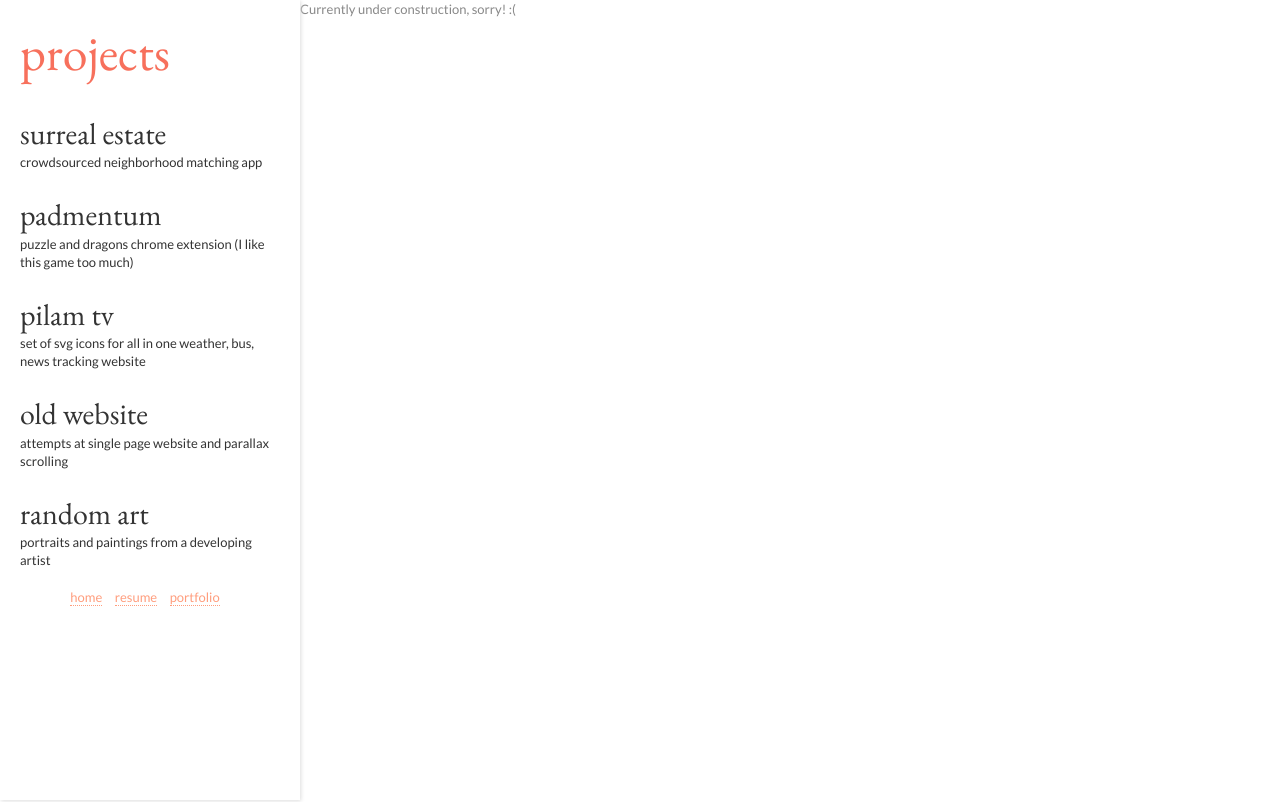
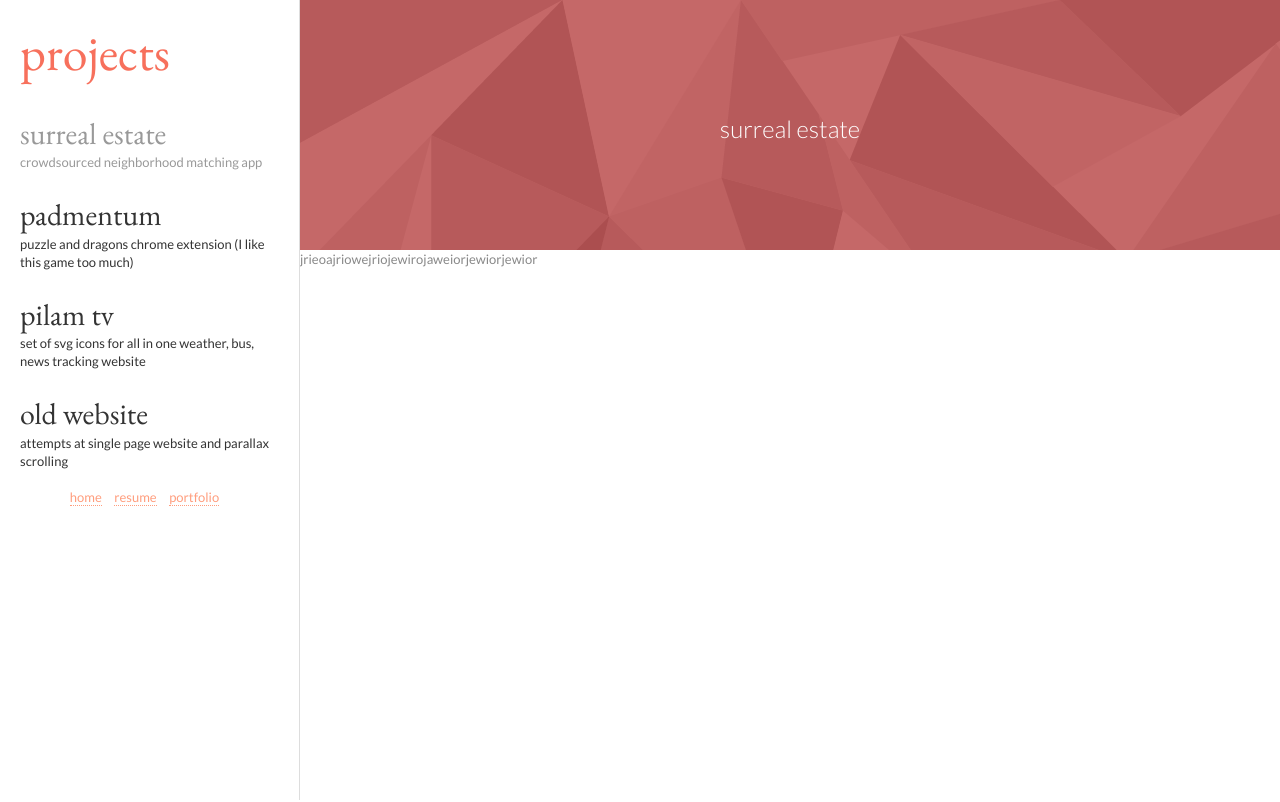
Before and after one commit to jodiechen/jodiechen.me, a plain HTML site: page projects.html in a window 1280 px wide. Shown: the top 802 px of the page. Drawn offline with nearby package versions, Linux system fonts and the light colour scheme.

Commit message:
changed headers

```diff
--- a/css/stylesheet.css
+++ b/css/stylesheet.css
@@ -83,7 +83,7 @@ li {
 	box-sizing: border-box;
 	height: 100%;
 	overflow-y: auto;
-	box-shadow: 1px 1px 4px #ddd;
+	border-right: 1px solid #ddd;
 	z-index: 1
 }
 .nav-links {
@@ -96,6 +96,7 @@ li {
 #details {
 	position: absolute;
 	left: 300px;
+	right: 0px;
 }
 
 ul a, ul a:visited{
@@ -107,6 +108,10 @@ ul a, ul a:visited{
 ul a:focus, ul a:hover{
 	color: #999;
 	border-bottom: none
+}
+
+.current {
+	color: #999 !important;
 }
 
 .circular {
@@ -130,3 +135,26 @@ ul a:focus, ul a:hover{
 	margin-right: 10px;
 	text-decoration: none;
 }
+.header-background {
+	background: url('../img/abstractback.png') fixed;
+	position: relative;
+	height: 250px;
+	content: ' ';
+}
+.header {
+	position: absolute;
+    top: 0;
+    bottom: 0;
+    padding-top: 120px;
+    width: 100%;
+	color: #fff;
+	background-color: rgba(173, 40, 40, 0.7);
+	font-size: 24px;
+	text-align: center;
+	font-weight: 300;
+	transition: all 0.5s;
+}
+
+.project {
+	min-height: 1000px;
+}
--- /dev/null
+++ b/js/projects.js
@@ -0,0 +1,25 @@
+$().ready(
+	$(document).scroll( function () {
+		var scrolled = $(window).scrollTop();
+		var surrealEstateHeight = document.getElementById('surreal-estate').clientHeight;
+		var padmentumHeight = document.getElementById('padmentum').clientHeight;
+		var pilamHeight = document.getElementById('pilam-tv').clientHeight;
+		var oldWebHeight = document.getElementById('old-website').clientHeight;
+		if (scrolled < surrealEstateHeight) {
+			$(".project-link").removeClass('current');
+			$("#se").addClass('current');
+		}
+		else if (scrolled < surrealEstateHeight + padmentumHeight) {
+			$(".project-link").removeClass('current');
+			$("#p").addClass('current');
+		}
+		else if (scrolled < surrealEstateHeight + padmentumHeight + pilamHeight) {
+			$(".project-link").removeClass('current');
+			$("#tv").addClass('current');
+		}
+		else {
+			$(".project-link").removeClass('current');
+			$("#old").addClass('current');
+		}
+	})
+)
--- a/projects.html
+++ b/projects.html
@@ -4,7 +4,7 @@
 		<link href='http://fonts.googleapis.com/css?family=Lato:300,400|EB+Garamond' rel='stylesheet' type='text/css'>
 		<link href="http://maxcdn.bootstrapcdn.com/font-awesome/4.2.0/css/font-awesome.min.css" rel="stylesheet">
 		<link href='css/stylesheet.css' rel='stylesheet' type='text/css'>
-		<link rel="shortcut icon" href="img/meh-fav.png" type="image/png">
+		<link rel="shortcut icon" href="img/fav.png" type="image/png">
 	    <meta charset="utf-8">
 	    <title>Jodie Chen</title>
   	</head>
@@ -12,35 +12,35 @@
   		<h1>projects</h1>
   		<ul>
 	  		<li>
-		  		<a class="project-link" href="#surreal-estate">
+		  		<a id="se" class="project-link smoothScroll current" href="#surreal-estate">
 		  			<h2>surreal estate</h2>
 		  			crowdsourced neighborhood matching app
 		  		</a>
 	  		</li>
 	  		<li>
-		  		<a class="project-link" href="#padmentum">
+		  		<a id="p" class="project-link smoothScroll" href="#padmentum">
 		  			<h2>padmentum</h2>
 		  			puzzle and dragons chrome extension (I like this game too much)
 		  		</a>
 	  		</li>
 	  		<li>
-		  		<a class="project-link" href="#pilam-tv">
+		  		<a id="tv" class="project-link smoothScroll" href="#pilam-tv">
 		  			<h2>pilam tv</h2>
 		  			set of svg icons for all in one weather, bus, news tracking website
 		  		</a>
 	  		</li>
 	  		<li>
-		  		<a class="project-link" href="#old-website">
+		  		<a id="old" class="project-link smoothScroll" href="#old-website">
 		  			<h2>old website</h2>
 		  			attempts at single page website and parallax scrolling
 		  		</a>
 	  		</li>
-	  		<li>
-		  		<a class="project-link" href="random-art">
+<!-- 	  		<li>
+		  		<a class="project-link smoothScroll" href="random-art">
 		  			<h2>random art</h2>
 		  			portraits and paintings from a developing artist
 		  		</a>
-	  		</li>
+	  		</li> -->
   		</ul>
   		<div class="nav-links">
 			<a href="index.html" class="nav-link">home</a>
@@ -49,21 +49,48 @@
 		</div>
   	</div>
   	<div id="details">
-<!-- 	  	<div id="surreal-estate">
-	  		jrieoajriowejriojewirojaweiorjewiorjewior
+	  	<div id="surreal-estate" class="project">
+	  		<div class="header-background">
+	  			<div class="header">
+	  				surreal estate
+	  			</div>
+	  		</div>
+	  		<div>
+	  			jrieoajriowejriojewirojaweiorjewiorjewior
+	  		</div>
 	  	</div>
-	    <div id="padmentum">
-	  		jrieoajriowejriojewirojaweiorjewiorjewior
+	    <div id="padmentum" class="project">
+	  		<div class="header-background">
+	  			<div class="header">
+	  				padmentum
+	  			</div>
+	  		</div>
+	  		<div>
+	  			jrieoajriowejriojewirojaweiorjewiorjewior
+	  		</div>
 	  	</div>
-	    <div id="pilam-tv">
-	  		jrieoajriowejriojewirojaweiorjewiorjewior
+	    <div id="pilam-tv" class="project">
+	  		<div class="header-background">
+	  			<div class="header">
+	  				pilam tv
+	  			</div>
+	  		</div>
+	  		<div>
+	  			jrieoajriowejriojewirojaweiorjewiorjewior
+	  		</div>
 	  	</div>
-	    <div id="old-website">
-	  		jrieoajriowejriojewirojaweiorjewiorjewior
+	    <div id="old-website" class="project">
+	  		<div class="header-background">
+	  			<div class="header">
+	  				old website
+	  			</div>
+	  		</div>
+	  		<div>
+	  			jrieoajriowejriojewirojaweiorjewiorjewior
+	  		</div>
 	  	</div>
-	  	<div id="random-art">
-	  		jrioewajrioew
-	  	</div> -->
-	  	Currently under construction, sorry! :(
 	</div>
+	<script src="js/jquery-2.0.3.min.js"></script>
+	<script type="text/javascript" src="js/smoothscroll.js"></script>
+	<script src="js/projects.js"></script>
 </html>
```
Also changed, not shown: index.html (+2 -2 lines), img/abstractback.png (added), 2 other files.
